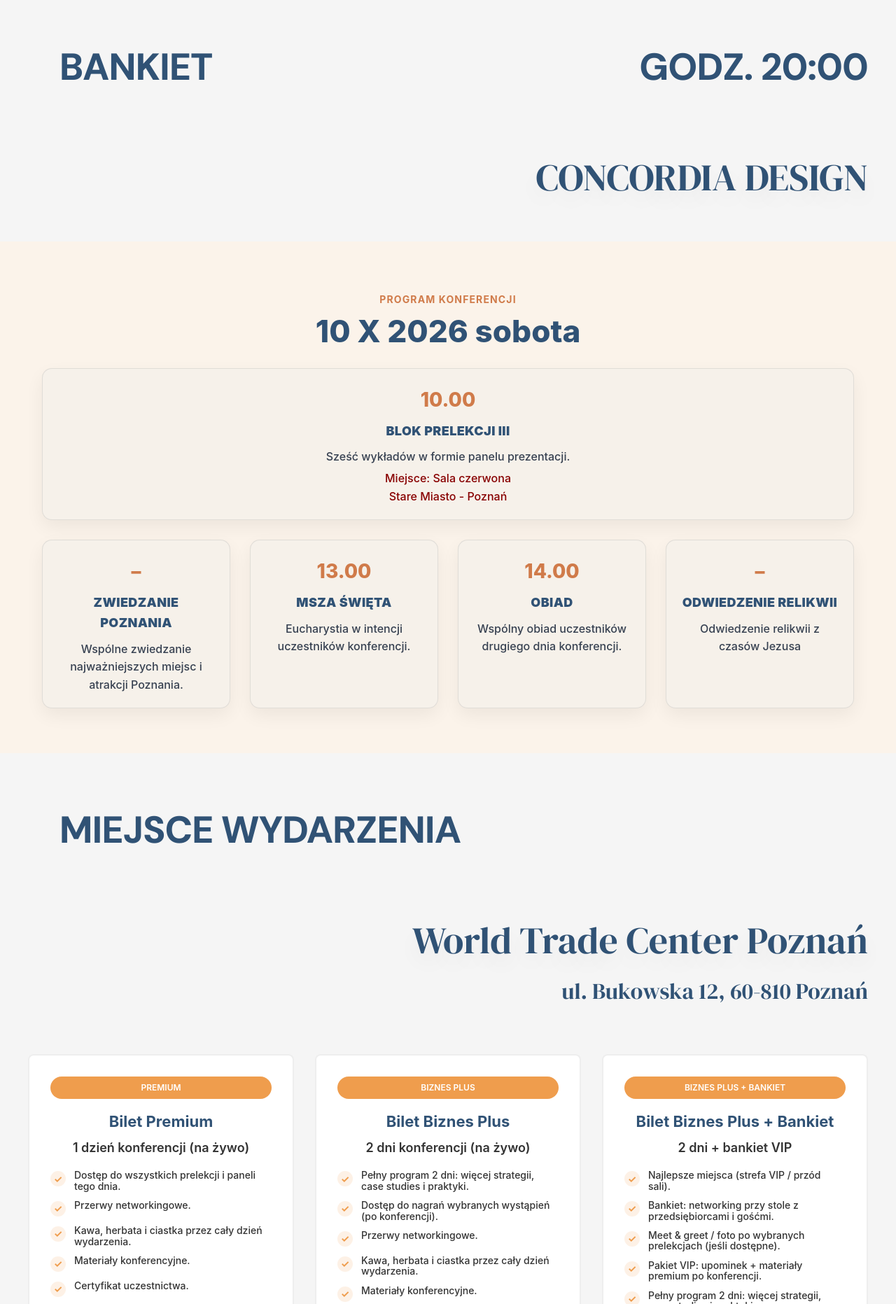
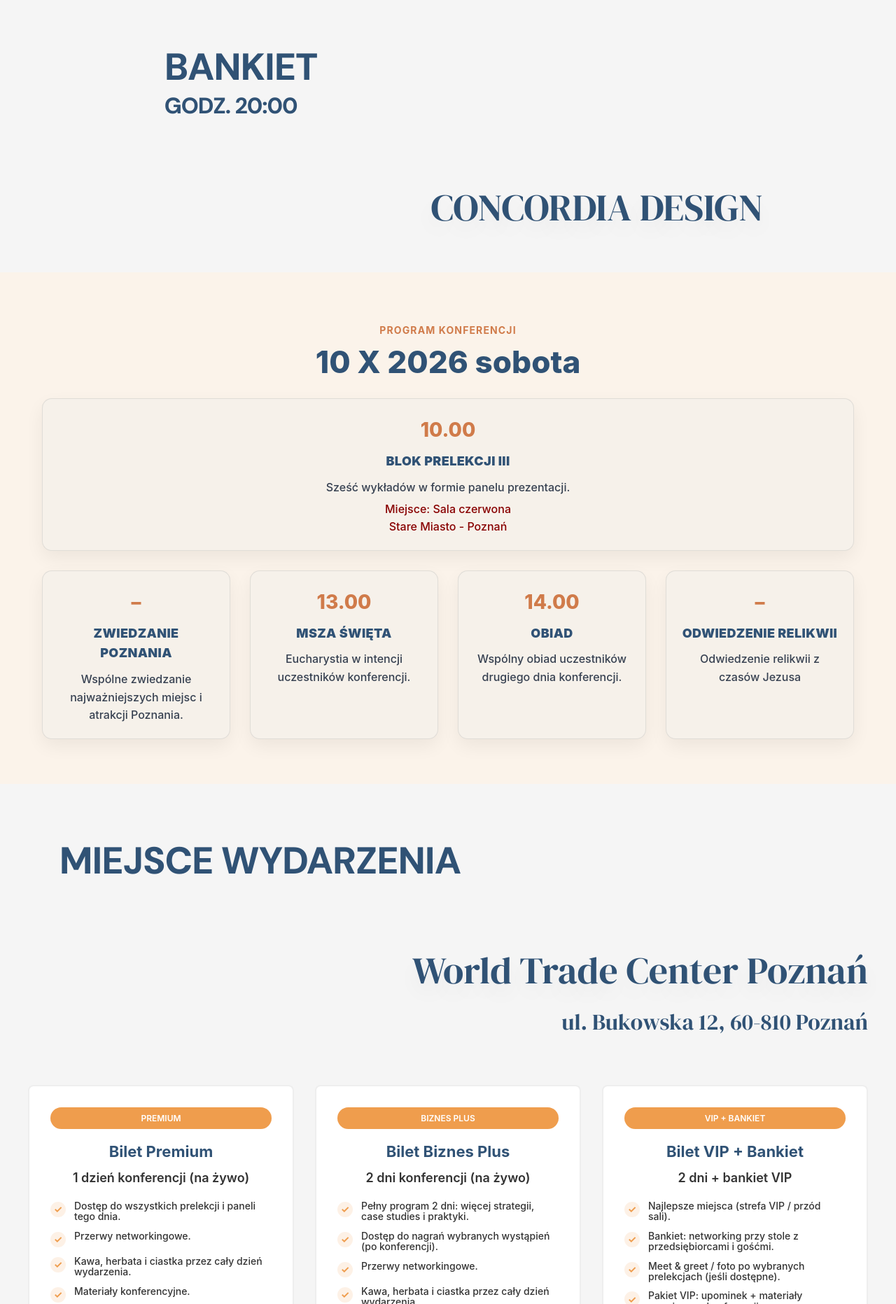
Before and after one commit to KUACK/IntegracjaPrzedsiebiorcow, a website: page index.html in a window 1280 px wide. Shown: the part 1880-3743 px from the top of the page at 70% size. Drawn offline with Linux system fonts and the light colour scheme.

Commit message:
poprawki kolejne

```diff
--- a/functions/api/create-order.js
+++ b/functions/api/create-order.js
@@ -47,7 +47,7 @@ export async function onRequestPost({ request, env }) {
   const tickets = {
     standard:      { name: "Standard – 1 dzień",                unit: 59900 },   // 599 PLN
     biznesplus:    { name: "Biznes Plus – 2 dni",                unit: 69900 },   // 699 PLN
-    biznesbankiet: { name: "Biznes Plus + Bankiet – 2 dni",      unit: 109900 },  // 1 099 PLN
+    biznesbankiet: { name: "VIP + Bankiet – 2 dni",               unit: 109900 },  // 1 099 PLN
     vip:           { name: "VIP z Prezentacją – 2 dni + bankiet", unit: 159900 }, // 1 599 PLN
   };
 
@@ -65,7 +65,7 @@ export async function onRequestPost({ request, env }) {
 
   let discountFactor = 1;
 
-  if (promo === "kwiecien") {
+  if (promo === "kwiecien" || promo === "kwiecień") {
     // Ważny do końca kwietnia 2026 (CEST, UTC+2)
     const deadlineKwiecien = new Date("2026-05-01T00:00:00+02:00");
     if (now < deadlineKwiecien) {
--- a/index.html
+++ b/index.html
@@ -157,10 +157,10 @@
 
       <!-- BANKIET -->
       <div class="banquet">
-        <div class="banquet__inner">
+        <div class="banquet__inner bankiet1">
           <div class="banquet__label">
             <span>BANKIET</span>
-            <span>GODZ. 20:00</span>
+            <span class="godzina">GODZ. 20:00</span>
           </div>
           <div class="banquet__title">CONCORDIA DESIGN</div>
         </div>
@@ -287,8 +287,8 @@
 
       <!-- BILET 3: 2 dni + bankiet -->
       <div class="ticket-card">
-        <div class="ticket-badge">Biznes Plus + Bankiet</div>
-        <div class="ticket-name">Bilet Biznes Plus + Bankiet</div>
+        <div class="ticket-badge">VIP + Bankiet</div>
+        <div class="ticket-name">Bilet VIP + Bankiet</div>
 
         <div class="ticket-description">
           <div class="ticket-desc-title">2 dni + bankiet VIP</div>
--- a/style.css
+++ b/style.css
@@ -553,7 +553,9 @@ input[type="tel"]::placeholder {
     Arial,
     sans-serif;
   display: flex;
-  justify-content: space-between;
+  /*justify-content: space-between;*/
+  flex-direction: column;
+  gap: 10px;
 }
 .banquet__title {
   font-family: "DM Serif Display", serif;
@@ -1022,6 +1024,12 @@ body.page-short .site-footer {
   color: var(--secondary);
   margin-top: 20px;
 }
+.bankiet1 {
+  max-width: 900px;
+}
+.godzina {
+  font-size: 32px;
+}
 /* Mobile */
 @media (max-width: 900px) {
   .footer-grid {
```
Also changed, not shown: buy_form.html (+2 -2 lines).
